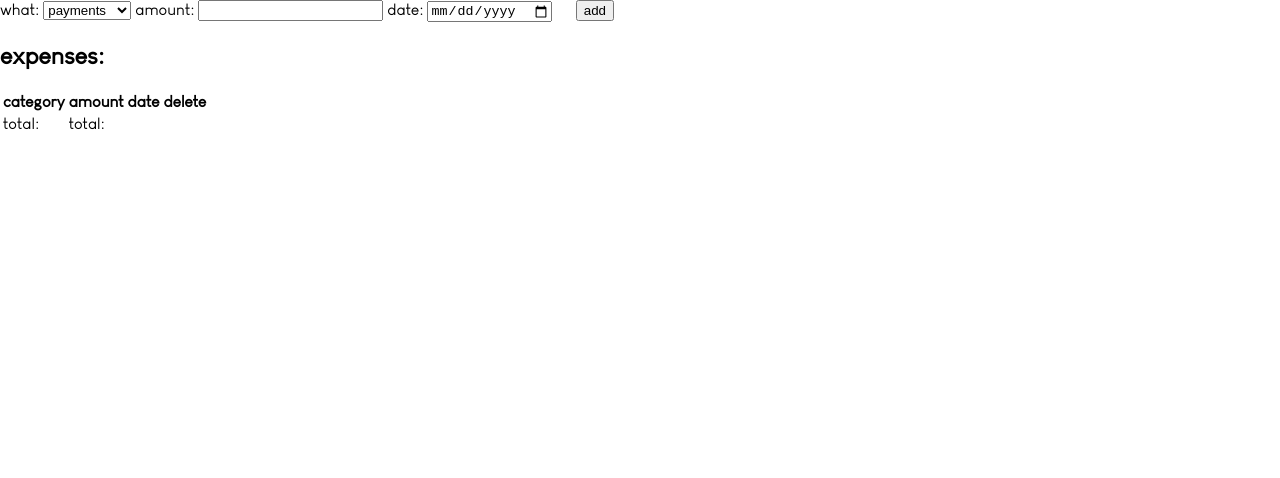
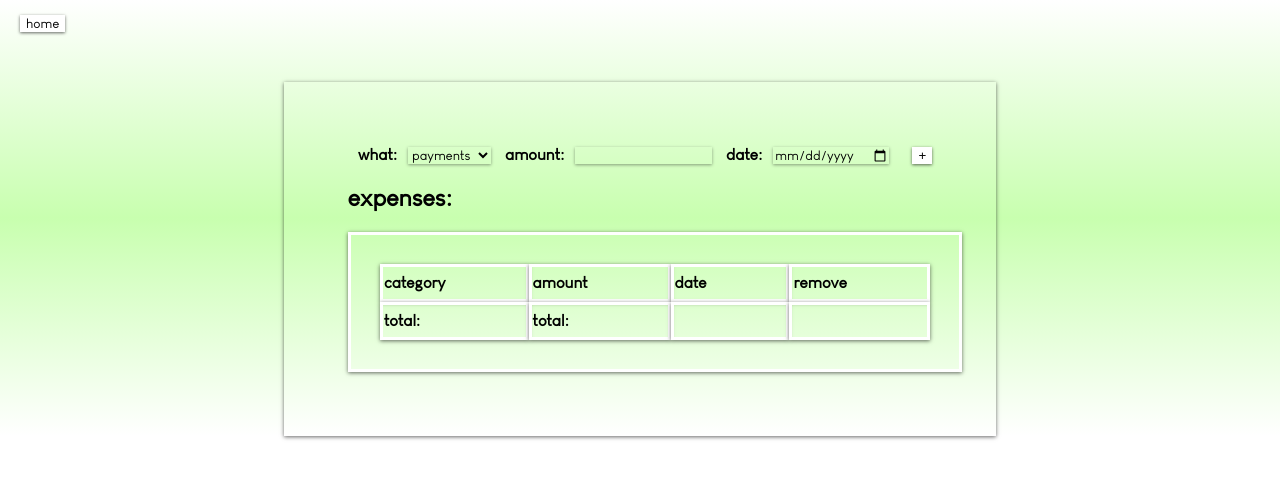
Before and after one commit to yonzui/get-organized, a plain HTML site: page budget.html in a window 1280 px wide. Drawn offline with Linux system fonts and the light colour scheme.

Commit message:
finished styling the budget tracker page. also added a home button to both the todo list and budget page

```diff
--- a/app.js
+++ b/app.js
@@ -38,7 +38,7 @@ addBtn.addEventListener('click', function(){
     const deleteCell = newRow.insertCell();
     const deleteBtn = document.createElement('button');
 
-    deleteBtn.textContent = 'Delete';
+    deleteBtn.textContent = '-';
     deleteBtn.classList = ('delete-btn');
     deleteBtn.addEventListener('click', function(){
         expenses.splice(expenses.indexOf(expense), 1);
@@ -67,7 +67,7 @@ for (const expense of expenses) {
     const dateCell = newRow.insertCell()
     const deleteCell = newRow.insertCell();
     const deleteBtn = document.createElement('button');
-    deleteBtn.textContent = 'Delete';
+    deleteBtn.textContent = '-';
     deleteBtn.classList = ('delete-btn');
     deleteBtn.addEventListener('click', function(){
         expenses.splice(expenses.indexOf(expense), 1);
--- a/budget.html
+++ b/budget.html
@@ -7,7 +7,13 @@
     <link rel="stylesheet" href="style.css">
 
 </head>
-<body>
+<body id="budget-body">
+
+    <button id="home">
+        <a href="index.html">home</a></button>
+
+    <div class="budget-container">
+
 
     <div class="input-section">
         <label for="category-select">what:</label>
@@ -17,11 +23,11 @@
             <option value="fun-stuff">fun stuff</option>
         </select>
 
-        <label for="amount-input">amount:</label>
+        <label for="amount-input" id="amount-label">amount:</label>
         <input type="number" id="amount-input">
-        <label for="date-input">date:</label>
+        <label for="date-input" id="date-label">date:</label>
         <input type="date" id="date-input">
-        <button id="add-btn">add</button>
+        <button id="add-btn">+</button>
 
     </div>
     <div class="expenses-list">
@@ -32,7 +38,7 @@
                     <th>category</th>
                     <th>amount</th>
                     <th>date</th>
-                    <th>delete</th>
+                    <th>remove</th>
                 </tr>
             </thead>
             <tbody id="expense-table-body">
@@ -40,7 +46,7 @@
             </tbody>
             <tfoot>
                 <tr>
-                    <td>total:</td>
+                    <td><b>total:</b></td>
                     <td id="total-amount">total:</td>
                     <td></td>
                     <td></td>
@@ -50,6 +56,10 @@
         </table>
     </div>
 
+
+    </div>
+
+
     <script src="app.js"></script>
 </body>
 </html>
--- a/style.css
+++ b/style.css
@@ -107,3 +107,98 @@ nav li a {
 button {
     margin-left: 20px;
 }
+
+
+
+/* budget calc */
+
+#budget-body {
+    background-image: linear-gradient(white, rgb(200, 255, 175), white);
+    background-repeat: no-repeat;
+
+}
+
+
+.budget-container {
+    max-width: fit-content;
+    margin-left: auto;
+    margin-right: auto;
+    margin-top: 50px;
+
+    background-color: rgba(255, 255, 255, 0);
+    box-shadow: 0 1px 4px rgba(0, 0, 0, 0.596);
+    padding: 5%;
+
+
+}
+
+.budget-container button {
+    border: none;
+    background-color: white;
+    box-shadow: 0 1px 3px rgba(0, 0, 0, 0.596);
+    cursor: pointer;
+}
+
+table, th, td {
+    border: 2px solid white;
+    border-spacing: 0px;
+    border-width: 3px;
+    box-shadow: 0 1px 4px rgba(0, 0, 0, 0.596);
+
+}
+
+
+th {
+    align-items: center;
+    padding-right: 80px;
+    color: black;
+
+}
+
+table {
+    line-height: 30px;
+    padding: 5%;
+    box-shadow: 0 1px 4px rgba(0, 0, 0, 0.596);
+
+}
+
+#category-select, #amount-input, #date-input {
+    font-family: "cafe";
+    background-color: rgba(255, 255, 255, 0);
+    border: none;
+    box-shadow: 0 1px 3px rgba(0, 0, 0, 0.388);
+}
+
+.input-section label {
+    padding-right: 7px;
+    padding-left: 10px;
+    font-weight: 600;
+}
+
+#total-amount {
+    font-weight: 600;
+}
+
+#home {
+    margin-top: 15px;
+    border: none;
+    background-color: white;
+    box-shadow: 0 1px 3px rgba(0, 0, 0, 0.596);
+    cursor: pointer;
+
+}
+
+#home-todo {
+    position: relative;
+    bottom: 80%;
+    border: none;
+    background-color: white;
+    box-shadow: 0 1px 3px rgba(0, 0, 0, 0.596);
+    cursor: pointer;
+}
+
+a {
+    text-decoration: none;
+    color: black;
+    font-family: "cafe";
+}
```
Also changed, not shown: todo.html (+4 -0 lines).
